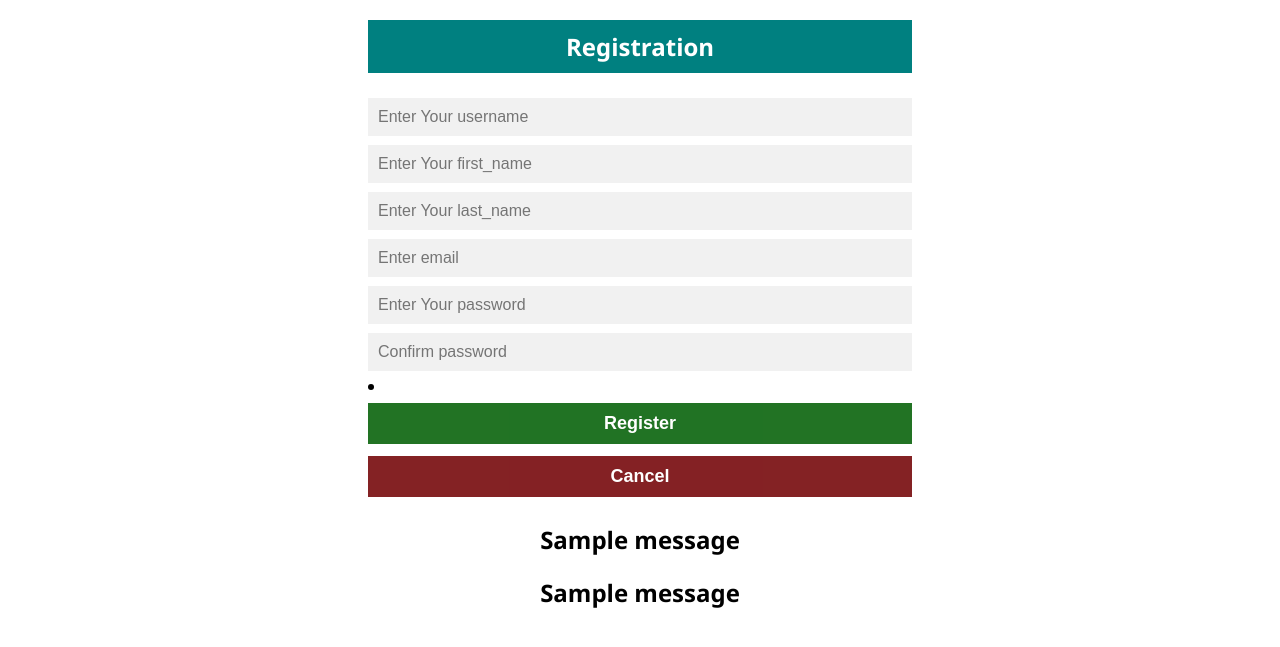
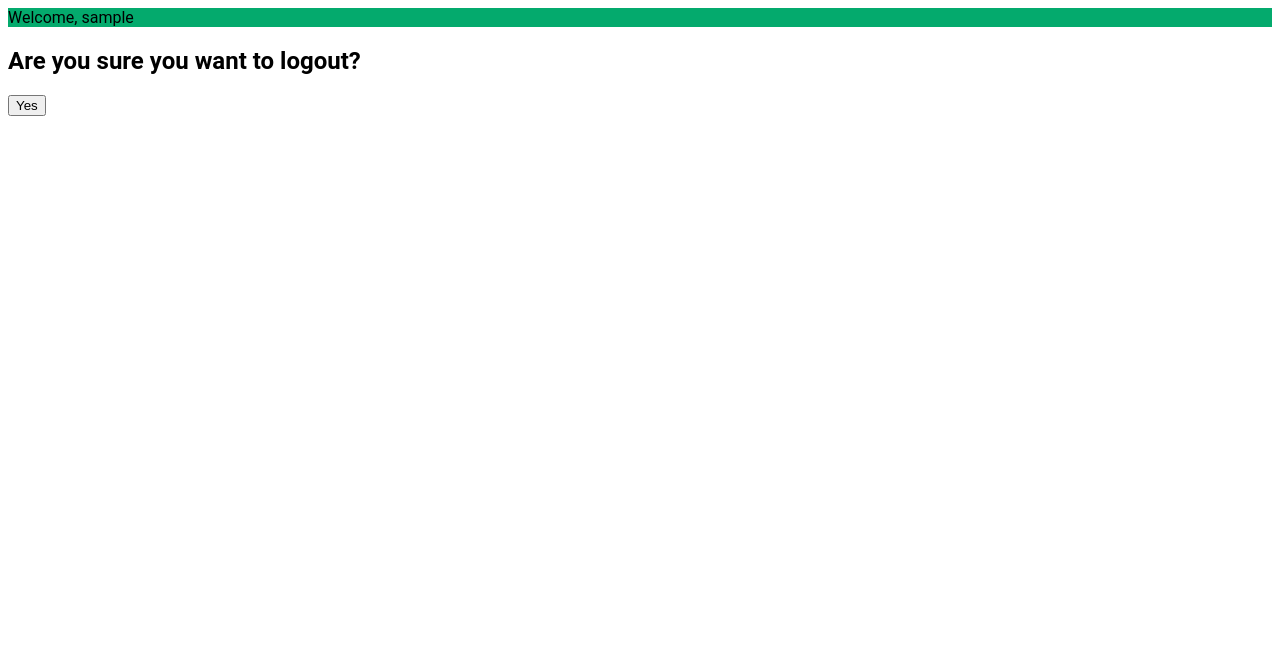
Before and after one commit to Devikakpramod/school, a Django app: template schoolwebsiteproject/templates/register.html in a window 1280 px wide. Shown: the top 647 px of the page. Run offline with Django 3.2, Linux system fonts and the light colour scheme; the template is opened without the code that fills it: most values are stand-ins (such as "Sample title", 1, 10 or a date in 2020); one stand-in notice (Sample message) is shown.

Commit message:
Update register.html

```diff
--- a/schoolwebsiteproject/templates/register.html
+++ b/schoolwebsiteproject/templates/register.html
@@ -1,113 +1,62 @@
 <!DOCTYPE html>
 <html lang="en">
 <head>
+    <title>Logout</title>
     <meta charset="UTF-8">
-    <title>Registration</title>
-</head>
+    <meta name="viewport" content="width=device-width, initial-scale=1">
     <style>
-body{
-   font-family: 'Segoe UI', Tahoma, Geneva, Verdana, sans-serif;
-}
-* {box-sizing: border-box}
-input[type=text],input[type=email], input[type=password] {
-   width: 100%;
-   font-size: 16px;
-   padding: 10px;
-   margin: 5px 0 4px 0;
-   display: inline-block;
-   border: none;
-   background: #f1f1f1;
-}
-label{
-   font-size: 15px;
-}
-input[type=text]:focus, input[type=password]:focus ,input[type=email]:focus{
-   background-color: #ddd;
-   outline: none;
-}
-hr {
-   border: 1px solid #f1f1f1;
-   margin-bottom: 25px;
-}
-.button {
-   font-size: 18px;
-   font-weight: bold;
-   background-color: rgb(10, 100, 13);
-   color: white;
-   padding: 10px 20px;
-   margin: 6px 0;
-   border: none;
-   cursor: pointer;
-   width: 100%;
-   opacity: 0.9;
-}
-.button:hover {
-   opacity:1;
-}
-.button1:hover {
-   opacity:1;
-}
+        body {
+            font-family: 'Roboto', sans-serif;
+        }
 
-.formContainer {
-   padding-right: 360px;
-    padding-left: 360px;
-    padding-bottom:-400px;
-}
-.button1 {
-   font-size: 18px;
-   font-weight: bold;
-   background-color: rgb(119, 10, 13);
-   color: white;
-   padding: 10px 20px;
-   margin: 6px 0;
-   border: none;
-   cursor: pointer;
-   width: 100%;
-   opacity: 0.9;
-}
+        .navbar {
+            background-color: #04AA6D;
+            overflow: hidden;
+        }
+
+        .navbar a {
+            float: left;
+            display: block;
+            color: white;
+            text-align: center;
+            padding: 14px 16px;
+            text-decoration: none;
+        }
+
+        .navbar a:hover {
+            background-color: #ddd;
+            color: black;
+        }
+
+        .block {
+            display: block;
+            width: 100%;
+            border: none;
+            background-color: #04AA6D;
+            padding: 14px 28px;
+            font-size: 16px;
+            cursor: pointer;
+            text-align: center;
+            color: white;
+        }
+    </style>
 
 
-    </style>
+
+</head>
 <body>
+<div class="navbar">
+    <div class="welcome-container ml-auto">
+        <span class="welcome-text">Welcome, {{ username }}</span>
+    </div>
+
+</div>
 
 
-<form action="register" method="post">
-    {% csrf_token %}
-    <div class="formContainer">
-        <h2 style="color:white;text-align:center;background-color:Teal;padding:10px">Registration</h2>
+    <p><h2>Are you sure you want to logout?</h2><a href="/"> <input class="button" type="button" value="Yes"></a></p>
 
 
-<!--        <label for=" "><b>Username</b></label>-->
-        <input type="text" name="username" placeholder="Enter Your username"><br>
-
-        <input type="text" name="first_name" placeholder="Enter Your first_name"><br>
-
-        <input type="text" name="last_name" placeholder="Enter Your last_name"><br>
-
-        <input type="email" name="email" placeholder="Enter email"><br>
-
-        <input type="password" name="password" placeholder="Enter Your password"><br>
-
-        <input type="password" name="cpassword" placeholder="Confirm password"><br>
-        <li class="nav-item">
-          <a href="/login/"> <input class="button" type="button" value="Register"></a><br>
-
-            </li>
-        <a href="/"> <input class="button1" type="button" value="Cancel"></a><br>
-    </div>
-</form>
-{% for msg in messages %}
-<h2 style="text-align:center">{{msg}}</h2>
-{% endfor %}
 
 
 </body>
-
 </html>
-{% for msg in messages %}
-<h2 style="text-align:center">{{msg}}</h2>
-
-{% endfor %}
-
-</body>
-</html>
```
